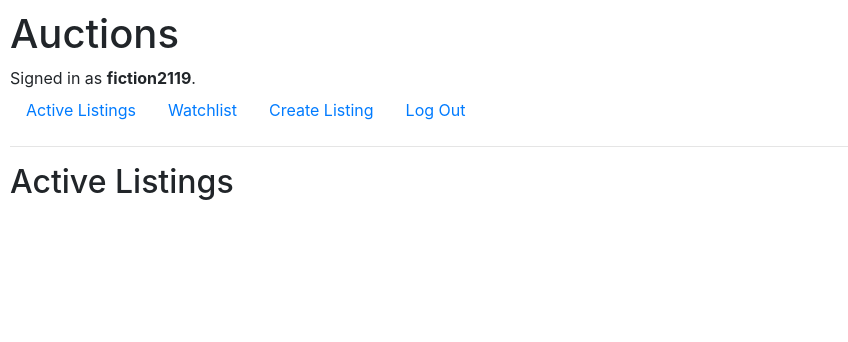
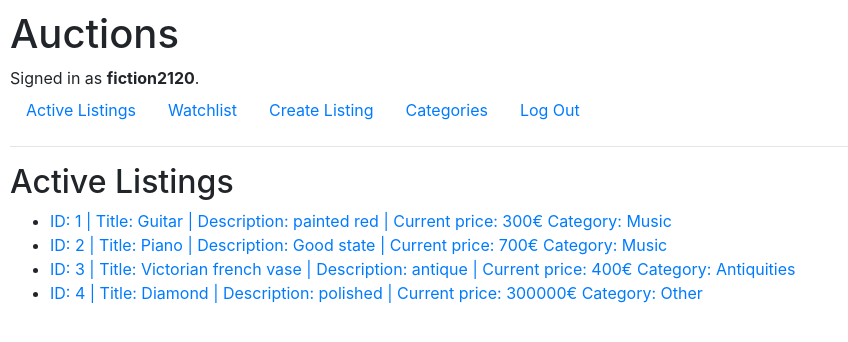
Before and after one commit to fiction2119/project2, a Django app: page / in a window 1280 px wide. Shown: the top 342 px of the page, without its empty margins (0-848 px from the left). Run offline with Django 3.2, Linux system fonts and the light colour scheme; a user stored in the database is signed in; data comes from the database, SQL or seed files in the repository; data that the repository does not hold is empty; some libraries are stand-ins or nearby versions.

Commit message:
final commit

```diff
--- a/commerce/auctions/admin.py
+++ b/commerce/auctions/admin.py
@@ -1,6 +1,6 @@
 from django.contrib import admin
 
-from .models import  Bid, Comment, Product, Username, Watchlist, Transaction, Category, Categorie
+from .models import  Bid, Comment, Product, Username, Watchlist, Transaction, Category
 
 admin.site.register(Product)
 admin.site.register(Bid)
@@ -9,4 +9,3 @@
 admin.site.register(Watchlist)
 admin.site.register(Transaction)
 admin.site.register(Category)
-admin.site.register(Categorie)
--- a/commerce/auctions/models.py
+++ b/commerce/auctions/models.py
@@ -3,6 +3,13 @@
 
 class User(AbstractUser):
     pass
+
+
+class Category(models.Model):
+    category = models.CharField(max_length=56)
+
+    def __str__(self):
+        return f"{self.category}"
 
 class Product(models.Model):
     title = models.CharField(max_length=70)
@@ -10,6 +17,7 @@
     url = models.ImageField(upload_to="products", blank=True)
     initial_bid = models.IntegerField()
     seller = models.CharField(max_length=56)
+    category = models.ForeignKey(Category,on_delete=models.CASCADE)
 
     def __str__(self):
         return f" {self.title}: {self.description}"
@@ -24,7 +32,7 @@
 class Username(models.Model):
     username = models.CharField(max_length=56)
     bids = models.ManyToManyField(Bid, blank=True, related_name="users")
-    product = models.ForeignKey(Product, on_delete=models.CASCADE, related_name="users")
+    product = models.ForeignKey(Product, on_delete=models.CASCADE, related_name="users", null=True)
 
     def __str__(self):
         return f"{self.username}"
@@ -50,15 +58,3 @@
 
     def __str__(self):
         return f"{self.username}: {self.comment}"
-
-class Categorie(models.Model):
-    categories = models.CharField(max_length=56)
-    def __str__(self):
-        return f"{self.categories}"
-
-class Category(models.Model):
-    products = models.ManyToManyField(Product, related_name="categories")
-    category = models.ForeignKey(Categorie, on_delete=models.CASCADE)
-
-    def __str__(self):
-        return f"{self.category}"
--- a/commerce/auctions/templates/auctions/create.html
+++ b/commerce/auctions/templates/auctions/create.html
@@ -22,7 +22,7 @@
             <div class="form-group">
                 <select name="category">
                     {% for category in categories %}
-                        <option value="{{ category.categories}}"> </option>
+                        <option value="{{ category.category}}"> {{category.category}} </option>
                     {% endfor %}
                 </select>
             </div>
--- a/commerce/auctions/templates/auctions/index.html
+++ b/commerce/auctions/templates/auctions/index.html
@@ -5,7 +5,7 @@
 
     <ul>
         {% for product in products %}
-            <li> <a href="{%url 'auctions:product' product.id %}">ID: {{product.id}} | Title: {{product.title}} | Description: {{product.description}} | {{product.url}} | Current price: {{product.initial_bid}}€
+            <li> <a href="{%url 'auctions:product' product.id %}">ID: {{product.id}} | Title: {{product.title}} | Description: {{product.description}} |  Current price: {{product.initial_bid}}€ Category: {{product.category}}
             </a></li>
         {% endfor %}
     </ul>
--- a/commerce/auctions/templates/auctions/layout.html
+++ b/commerce/auctions/templates/auctions/layout.html
@@ -28,6 +28,9 @@
                     <a class="nav-link" href="{% url 'auctions:create' %}">Create Listing</a>
                 </li>
                 <li class="nav-item">
+                    <a class="nav-link" href="{% url 'auctions:categories' %}">Categories</a>
+                </li>
+                <li class="nav-item">
                     <a class="nav-link" href="{% url 'auctions:logout' %}">Log Out</a>
                 </li>
             {% else %}
--- a/commerce/auctions/urls.py
+++ b/commerce/auctions/urls.py
@@ -13,4 +13,6 @@
     path("create", views.create, name="create"),
     path("<int:product_id>/watch", views.watch, name="watch"),
     path("watchlist", views.watchlist, name="watchlist"),
+    path("categories", views.categories, name="categories"),
+    path("category/<int:category_id>", views.category, name="category"),
 ]
--- a/commerce/auctions/views.py
+++ b/commerce/auctions/views.py
@@ -6,7 +6,7 @@
 from django.shortcuts import render
 from django.urls import reverse
 
-from .models import Transaction, User, Bid, Comment, Product, Username, Watchlist, Category, Categorie
+from .models import Transaction, User, Bid, Comment, Product, Username, Watchlist, Category
 
 def index(request):
     if not request.user.is_authenticated:
@@ -69,6 +69,7 @@
         return render(request, "auctions/register.html")
 
 def create(request):
+
     if request.method == "POST":
         title = request.POST["title"]
         description = request.POST["content"]
@@ -76,22 +77,19 @@
         url = request.POST["url"]
         category = request.POST["category"]
 
-        category = Category(category=category)
-        category.save()
+        category = Category.objects.get(category=category)
 
-        product = Product(title=title, description=description, url=url, initial_bid=initial,seller=request.user.username)
+        product = Product(title=title, description=description, url=url, initial_bid=initial,seller=request.user.username, category=category)
         product.save()
 
-        category.product.add(product)
-
-
-        # TODO: Current price changes in template.
         return render(request, "auctions/index.html", {
             "products": Product.objects.all(),
         })
 
     else:
-        return render(request, "auctions/create.html")
+        return render(request, "auctions/create.html", {
+            "categories": Category.objects.all(),
+        })
 
 def product(request, product_id):
     product = Product.objects.get(pk=product_id)
@@ -164,7 +162,7 @@
         "closed": closed,
         "transaction": transaction,
         "comments": Comment.objects.all(),
-        "categories": Categorie.objects.all(),
+        "categories": Category.objects.all(),
     })
 
 def watch(request, product_id):
@@ -192,8 +190,25 @@
 
 def watchlist(request):
     username = Username.objects.get(username=request.user.username)
+
     watchlist = Watchlist.objects.filter(username=username)
 
     return render(request, "auctions/watchlist.html", {
         "watchlist": watchlist,
     })
+
+def categories(request):
+
+    return render(request, "auctions/categories.html", {
+        "categories": Category.objects.all(),
+    })
+
+def category(request, category_id):
+    category = Category.objects.get(pk=category_id)
+    products = Product.objects.filter(category=category)
+
+
+    return render(request, "auctions/category.html", {
+        "category": category,
+        "products": products,
+    })
```
Also changed, not shown: commerce/auctions/templates/auctions/categories.html (added, +12 -0 lines), commerce/auctions/templates/auctions/category.html (added, +12 -0 lines), commerce/auctions/migrations/0025_auto_20210204_1455.py (added), commerce/auctions/migrations/0026_auto_20210204_1456.py (added), commerce/auctions/migrations/0027_auto_20210204_2105.py (added), commerce/db.sqlite3.
